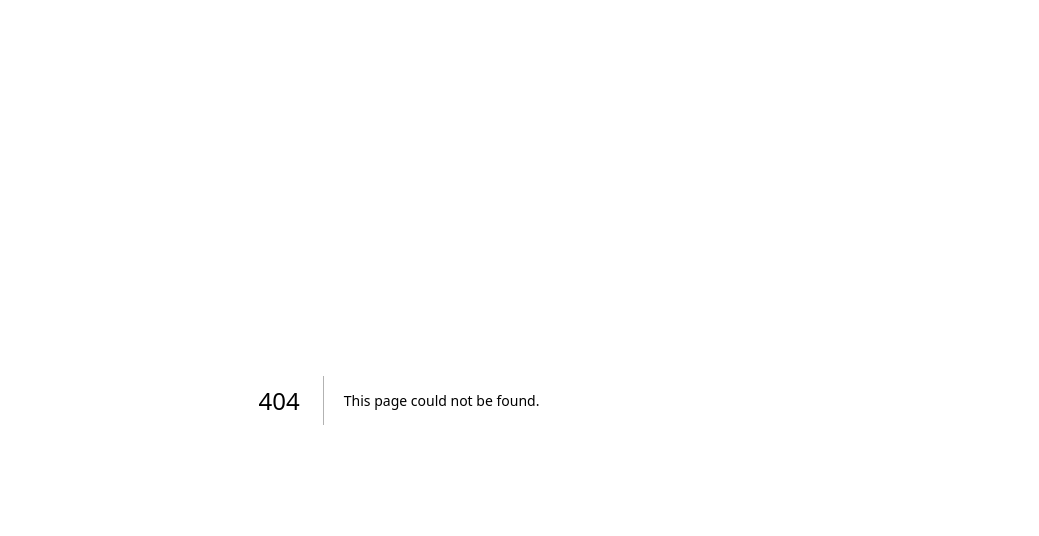
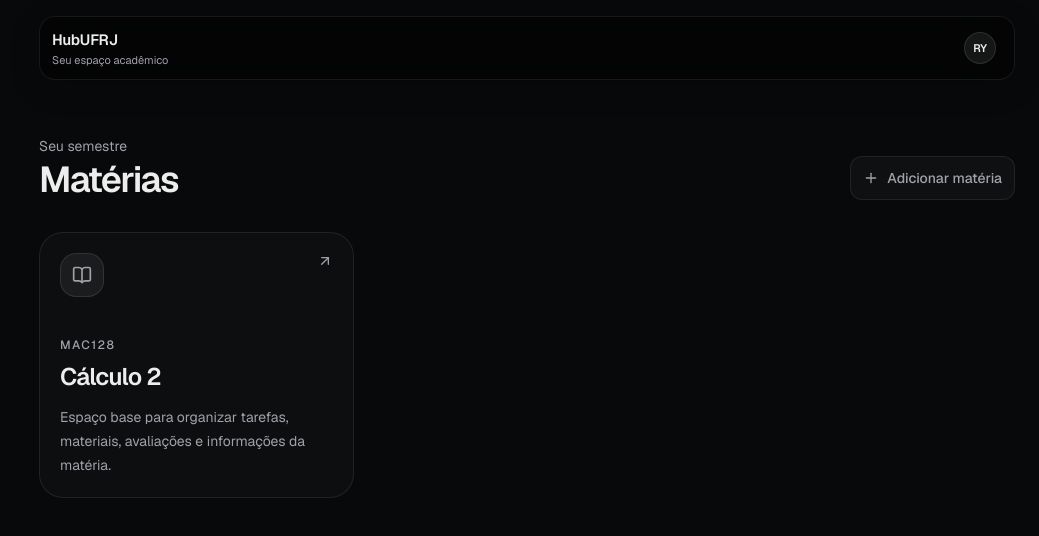
Before and after one commit to yujiraphael/hubufrj, a Next.js app: page /disciplinas in a window 1280 px wide. Before the commit this address had no page. Shown: the top 536 px of the page, without its empty margins (241-1280 px from the left). Built offline with nearby package versions, Linux system fonts and the light colour scheme.

Commit message:
feat: cria listagem de materias

```diff
--- /dev/null
+++ b/src/app/(dashboard-group)/disciplinas/page.tsx
@@ -0,0 +1,51 @@
+import Link from 'next/link';
+import { ArrowUpRight, BookOpen, Plus } from 'lucide-react';
+import { subjects } from '@/components/subjects/data';
+
+export default function DisciplinasPage() {
+  return (
+    <div className="mx-auto w-full max-w-6xl py-4 sm:py-8">
+      <div className="mb-8 flex items-end justify-between gap-4">
+        <div>
+          <p className="text-sm text-muted-foreground">Seu semestre</p>
+          <h1 className="mt-1 text-3xl font-semibold tracking-[-0.04em] text-foreground sm:text-4xl">
+            Matérias
+          </h1>
+        </div>
+
+        <button
+          type="button"
+          disabled
+          title="Será ativado quando conectarmos o banco de dados"
+          className="inline-flex min-h-11 items-center gap-2 rounded-xl border border-white/10 bg-white/[0.03] px-3 text-sm font-medium text-muted-foreground disabled:cursor-not-allowed"
+        >
+          <Plus className="h-4 w-4" aria-hidden="true" />
+          <span className="hidden sm:inline">Adicionar matéria</span>
+        </button>
+      </div>
+
+      <div className="grid gap-4 sm:grid-cols-2 lg:grid-cols-3">
+        {subjects.map((subject) => (
+          <Link
+            key={subject.id}
+            href={`/disciplinas/${subject.id}`}
+            className="group relative overflow-hidden rounded-3xl border border-white/10 bg-white/[0.025] p-5 transition-colors hover:bg-white/[0.045]"
+          >
+            <div className="mb-10 flex items-start justify-between">
+              <div className="flex h-11 w-11 items-center justify-center rounded-2xl bg-white/[0.06] ring-1 ring-inset ring-white/10">
+                <BookOpen className="h-5 w-5 text-muted-foreground" aria-hidden="true" />
+              </div>
+              <ArrowUpRight className="h-4 w-4 text-muted-foreground transition-transform group-hover:-translate-y-0.5 group-hover:translate-x-0.5" aria-hidden="true" />
+            </div>
+
+            <p className="text-xs font-medium tracking-[0.12em] text-muted-foreground">{subject.code}</p>
+            <h2 className="mt-2 text-2xl font-semibold tracking-[-0.035em] text-foreground">{subject.name}</h2>
+            <p className="mt-3 text-sm leading-6 text-muted-foreground">
+              Espaço base para organizar tarefas, materiais, avaliações e informações da matéria.
+            </p>
+          </Link>
+        ))}
+      </div>
+    </div>
+  );
+}
```
